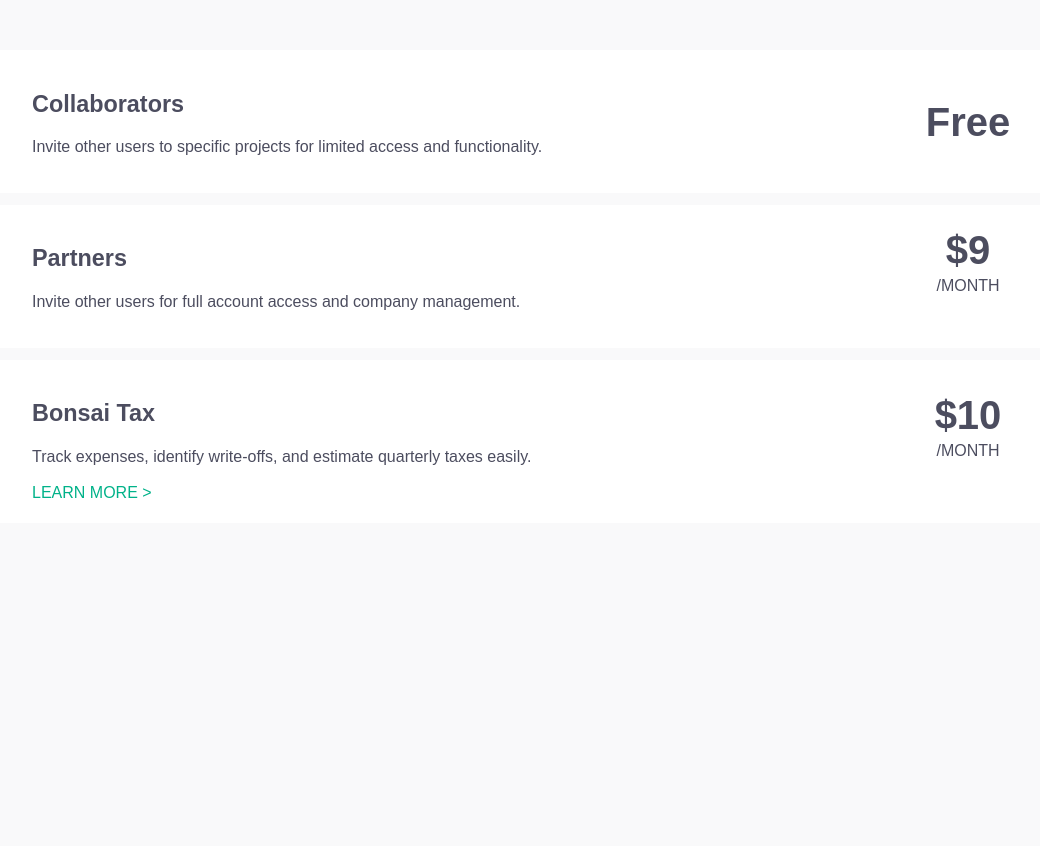
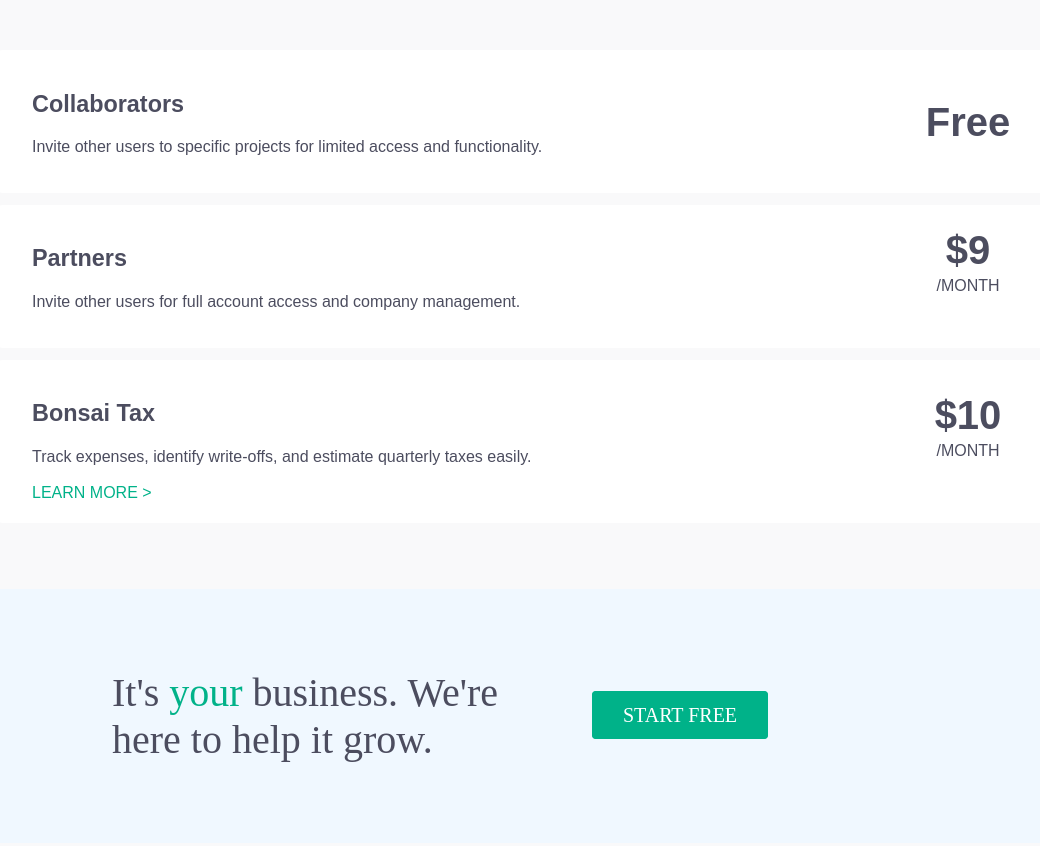
Before and after one commit to cerbin1/pricing-page, a plain HTML site: page index.html in a window 1280 px wide. Shown: the part 1202-2048 px from the top of the page, without its empty margins (88-1128 px from the left). Before the commit the page ends 1911 px from the top, so only its background shows below. Drawn offline with Linux system fonts and the light colour scheme.

Commit message:
Add start section

```diff
--- a/index.html
+++ b/index.html
@@ -278,6 +278,15 @@
             </div>
           </div>
         </div>
+        <div class="start-section">
+          <div>
+            It's <span class="color-green">your</span> business. We're here to
+            help it grow.
+          </div>
+          <div>
+            <a class="button3" href="#">START FREE</a>
+          </div>
+        </div>
       </div>
     </main>
   </body>
--- a/style.css
+++ b/style.css
@@ -73,7 +73,8 @@
   background: #00b289;
   color: #fff;
 }
-.nav-buttons .button2 {
+
+.button2 {
   text-decoration: none;
   color: #fff;
   background: #00b289;
@@ -82,7 +83,7 @@
   padding: 0.6em 1.5em;
 }
 
-.nav-buttons .button2:hover {
+.button2:hover {
   background: #00a37e;
 }
 
@@ -288,6 +289,7 @@
   padding: 1em 2em;
   display: flex;
   align-items: center;
+  border-radius: 10px;
 }
 
 .inactive {
@@ -327,3 +329,37 @@
 .value-time {
   font-size: 0.8em;
 }
+
+.start-section {
+  background-color: aliceblue;
+  font-family: "Times New Roman", Times, serif;
+  font-size: 2em;
+  line-height: normal;
+  padding: 2em;
+  display: flex;
+  text-align: left;
+  align-items: center;
+}
+
+.button3 {
+  font-size: 0.5em;
+  text-decoration: none;
+  color: #fff;
+  background: #00b289;
+  border: 1px solid #00b289;
+  border-radius: 4px;
+  padding: 0.6em 1.5em;
+}
+
+.button3:hover {
+  background: #00a37e;
+}
+
+.start-section div {
+  margin: 0 1em;
+  flex: 1;
+}
+
+.color-green {
+  color: #01b289;
+}
```
